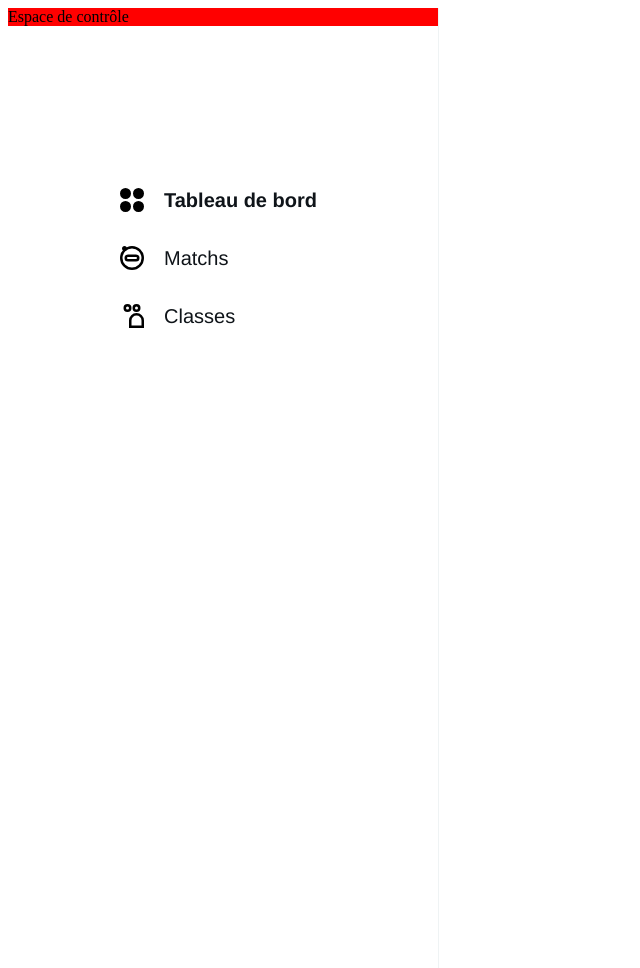
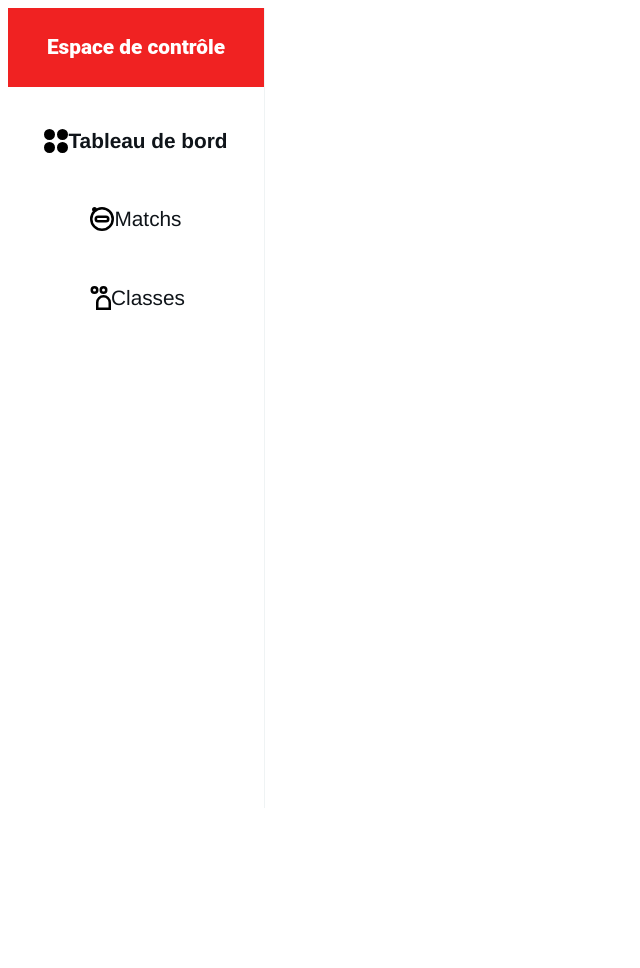
Before and after one commit to TristanD75/jeuxdemun, a plain HTML site: page admin/dashboard.html in a window 1280 px wide. Shown: the whole page, without its empty margins (0-640 px from the left). After the commit the page ends 808 px from the top, so only its background shows below. Drawn offline with Linux system fonts and the light colour scheme.

Commit message:
Update admin-styles.css

```diff
--- a/admin/admin-styles.css
+++ b/admin/admin-styles.css
@@ -1,43 +1,39 @@
+.all {
+  position: fixed;
+  width: 100%;
+  height: 100%;
+  padding: 0%;
+  margin: 0%;
+}
+
 .nav {
-  position: relative;
-  width: 430px;
-  height: 960px;
-  background-color: #ffffff;
+    position: absolute;
+    align-items: center;
+    width: 20%;
     border-right-width: 1px;
     border-right-style: solid;
     border-color: #eff3f4;
-}
-
-.admin-page {
-  background-color: red;
+    height: 100%;
   }
 
   .nav .buttons {
     display: flex;
     flex-direction: column;
-  width: 230px;
-  align-items: flex-start;
-  gap: 8px;
+    width: 100%;
+    height: 28%;
+    align-items: center;
+    gap: 5%;
     position: absolute;
-  top: 167px;
-  left: 100px;
-}
-
-.buttons {
-  display: flex;
-  flex-direction: column;
-  width: 230px;
-  align-items: flex-start;
-  gap: 8px;
-  position: relative;
+    margin-top: 8%;
   }
 
   .buttons .selection-button {
-    display: inline-flex;
-    height: 50px;
+      display: flex;
+      height: 100%;
+      width: 100%;
       align-items: center;
-    gap: 20px;
-    padding: 12px 30px 12px 12px;
+      padding-left: 10%;
+      padding-right: 10%;
       position: relative;
       background-color: #ffffff;
       border-radius: 9999px;
@@ -54,21 +50,14 @@
           transition: background-color 0.2s;
       }
 
-.buttons .img {
-  position: relative;
-  width: 24px;
-  height: 24px;
-}
-
   .buttons .selection-button {
     position: relative;
     width: fit-content;
     font-family: "Roboto-Bold", Helvetica;
     font-weight: 700;
     color: #0f1419;
-  font-size: 20px;
+    font-size: 130%;
     letter-spacing: 0;
-  line-height: 24px;
     white-space: nowrap;
   }
 
@@ -78,20 +67,23 @@
     font-family: "Roboto-Regular", Helvetica;
     font-weight: 400;
     color: #0f1419;
-  font-size: 20px;
-  letter-spacing: 0;
-  line-height: 24px;
     white-space: nowrap;
   }
 
-.admin-page .other-button {
+  .admin-page {
+    padding: 15%;
+    align-items: center;
+    background: #f02222;
+    align-items: center;
     position: relative;
-  width: fit-content;
-  font-family: "Roboto-Regular", Helvetica;
-  font-weight: 400;
-  color: #0f1419;
-  font-size: 20px;
-  letter-spacing: 0;
-  line-height: 24px;
-  white-space: nowrap;
+    overflow: hidden;
     }
+    .admin-page .admin-text {
+      color: #ffffff;
+      text-align: center;
+      font: 800 130%/10% "Roboto", sans-serif;
+      align-items: center;
+      display: flex;
+      align-items: center;
+      justify-content: center;
+    }
```
Lines whose indentation alone changed are shown as unchanged.
